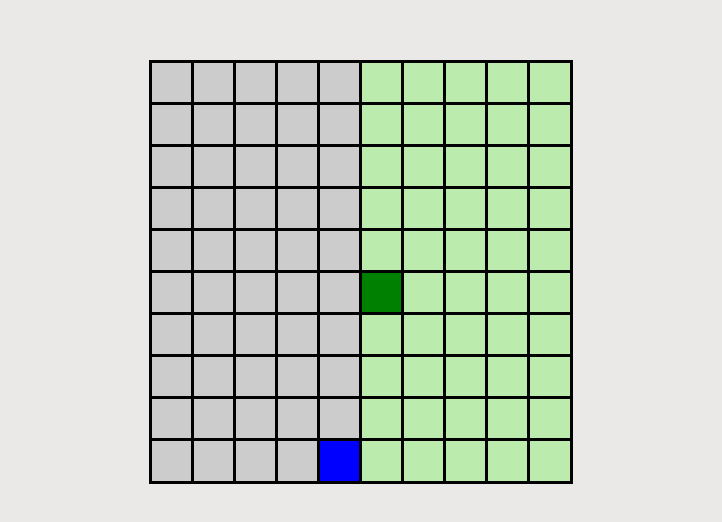
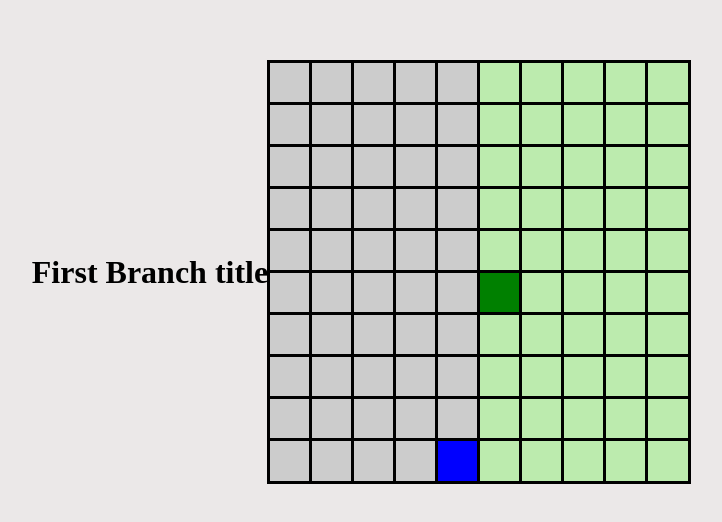
Before and after one commit to TheAymenBLG/path_finder_animation, a plain HTML site: page index.html in a window 1280 px wide. Shown: the part 128-650 px from the top of the page, without its empty margins (279-1001 px from the left). Drawn offline with Linux system fonts and the light colour scheme.

Commit message:
Add title to denote a new branch Just added a title in index.html to show that I am working in first_branch.

```diff
--- a/index.html
+++ b/index.html
@@ -10,6 +10,7 @@
 
 
 <body>
+  <h1>First Branch title</h1>
   <div id="grid">
     <!-- 100 tiles -->
     <!-- You can generate these with JS, but here they’re written out for clarity -->
```
